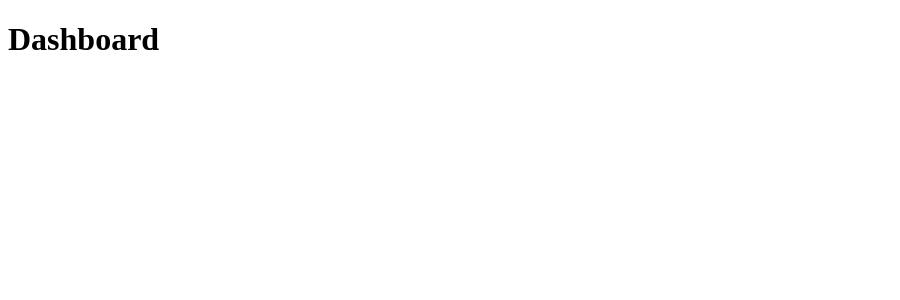
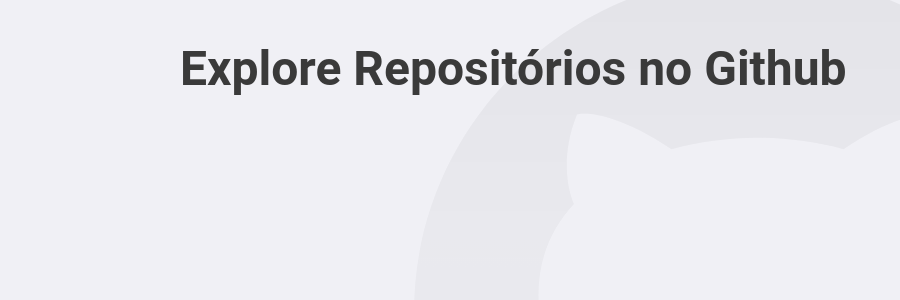
Before and after one commit to MogLuiz/github-explorer, a React (Create React App) app: page / in a window 1280 px wide. Shown: the top 300 px of the page, without its empty margins (0-900 px from the left). Built offline with nearby package versions, Linux system fonts and the light colour scheme.

Commit message:
Add files via upload

```diff
--- a/src/App.tsx
+++ b/src/App.tsx
@@ -2,12 +2,16 @@
 import { BrowserRouter} from 'react-router-dom'
 
 import Routes from './routes'
+import GlobalStyle from './styles/global'
 
 
 const App: React.FC = () => (
-  <BrowserRouter>
+  <>
+    <BrowserRouter>
      <Routes />
-  </BrowserRouter>
+    </BrowserRouter>
+    <GlobalStyle />
+  </>
 )
 
 export default App;
--- a/src/pages/Dashboard/index.tsx
+++ b/src/pages/Dashboard/index.tsx
@@ -1,7 +1,9 @@
 import React from 'react'
 
+import { Title } from './styles'
+
 const Dashboard: React.FC = () => {
-    return <h1>Dashboard</h1>
+    return <Title>Explore Repositórios no Github</Title>
 }
 
 export default Dashboard
--- /dev/null
+++ b/src/pages/Dashboard/styles.ts
@@ -0,0 +1,6 @@
+import styled from 'styled-components'
+
+export const Title = styled.h1`
+    font-size: 48px;
+    color: #3A3A3A;
+`
--- /dev/null
+++ b/src/styles/global.ts
@@ -0,0 +1,33 @@
+import { createGlobalStyle } from 'styled-components'
+
+import githubBackground from '../assets/github-background.svg'
+
+export default createGlobalStyle `
+    *{
+        margin: 0;
+        padding: 0;
+        outline: 0;
+        box-sizing: border-box;
+    }
+
+    body{
+        background: #F0F0F5 url(${githubBackground}) no-repeat 70% top;
+        -webkit-font-smoothing: antialiased; //Deixam as letras mais bem definidas
+    }
+
+    body, input, button {
+        font: 16px Roboto, sans-serif;
+    }
+
+    #root {
+        max-width: 960px;
+        margin: 0 auto;
+        padding: 40px 20px;
+    }
+
+    button{
+        cursor: pointer;
+    }
+
+
+`
```
Also changed, not shown: src/assets/github-background.svg (added).
